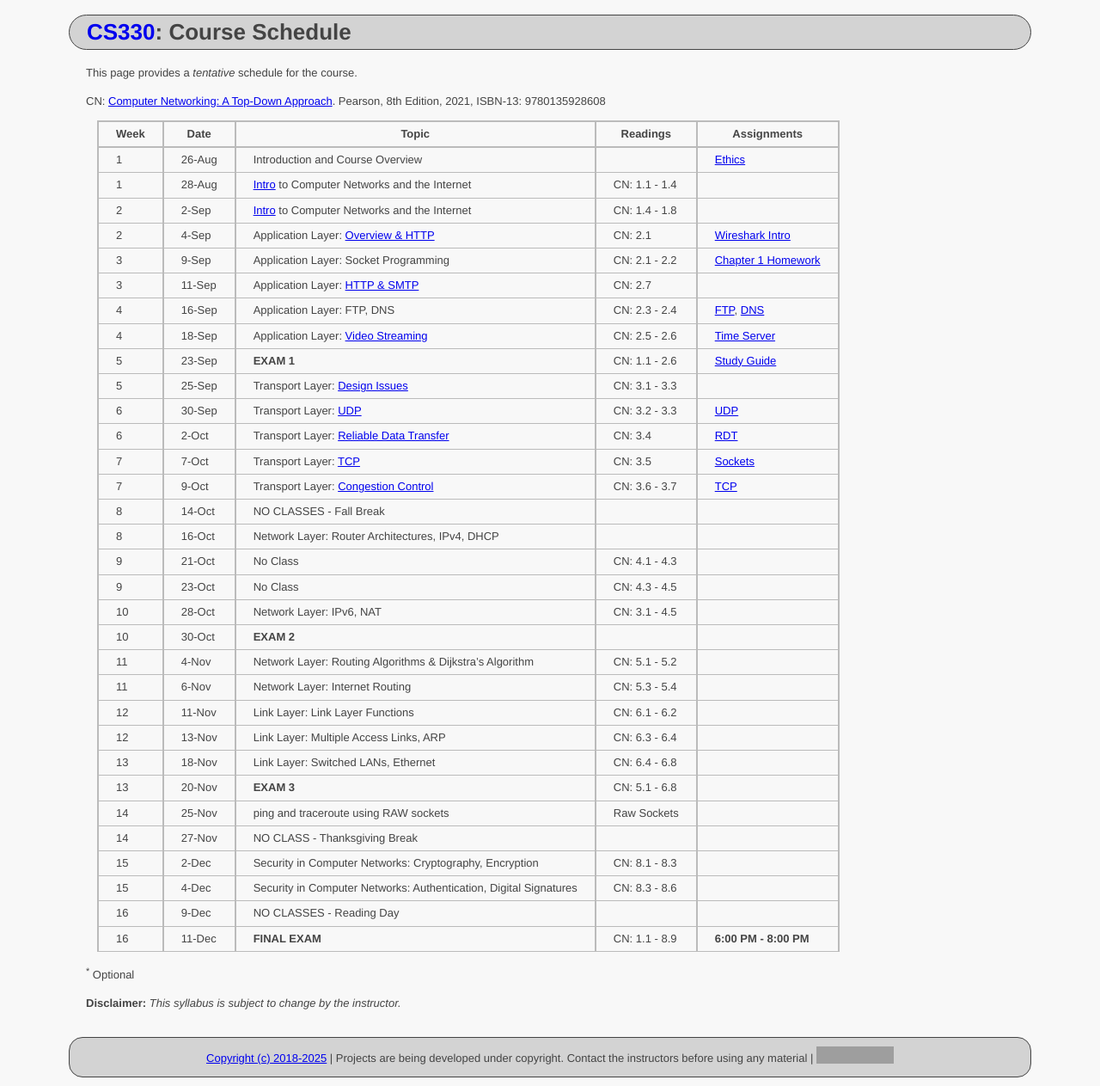
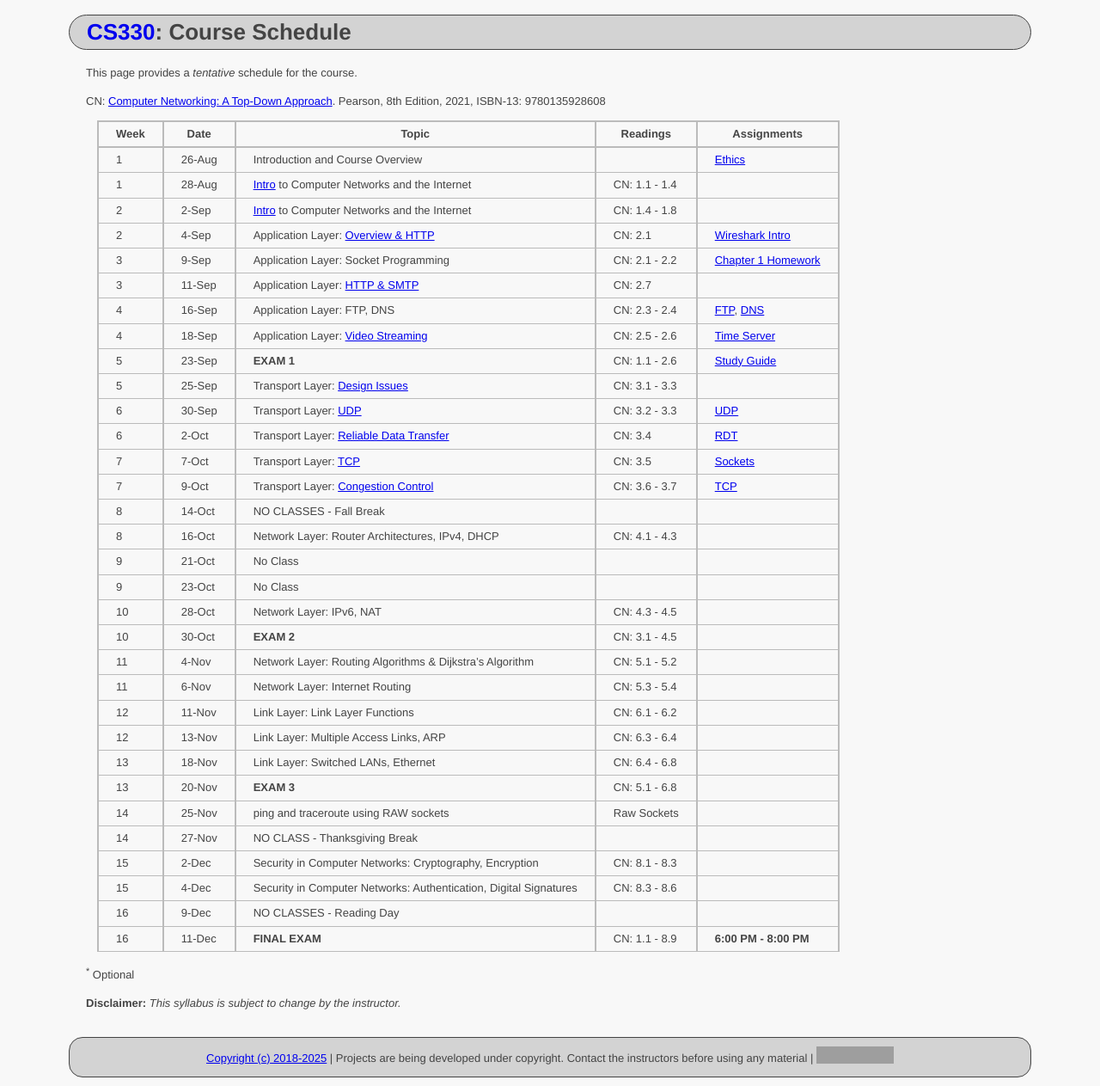
Before and after one commit to ycpcs/cs330-fall2025, a Jekyll site: the page built from schedule/index.md, in a window 1280 px wide. Shown: the whole page at 86% size. Built offline with Jekyll 4.4.1, drawn with Linux system fonts in a browser that asks for light colours; grey boxes are pictures that could not be loaded.

```diff
--- a/schedule/index.md
+++ b/schedule/index.md
@@ -25,11 +25,11 @@ CN: [Computer Networking: A Top-Down Approach](https://www.pearson.com/us/higher
 | 7    | 7-Oct  | Transport Layer: [TCP](slides/chapter_3.pdf)                        | CN: 3.5       | [Sockets](../assignments/sockets.html)                 |
 | 7    | 9-Oct  | Transport Layer: [Congestion Control](slides/chapter_3.pdf)         | CN: 3.6 - 3.7 | [TCP](../assignments/wireshark-tcp.html)               |
 | 8    | 14-Oct | NO CLASSES - Fall Break                                             |               |                                                        |
-| 8    | 16-Oct | Network Layer: Router Architectures, IPv4, DHCP                     |               |                                                        |
-| 9    | 21-Oct | No Class                                                            | CN: 4.1 - 4.3 |                                                        |
-| 9    | 23-Oct | No Class                                                            | CN: 4.3 - 4.5 |                                                        |
-| 10   | 28-Oct | Network Layer: IPv6, NAT                                            | CN: 3.1 - 4.5 |                                                        |
-| 10   | 30-Oct | **EXAM 2**                                                          |               |                                                        |
+| 8    | 16-Oct | Network Layer: Router Architectures, IPv4, DHCP                     | CN: 4.1 - 4.3 |                                                        |
+| 9    | 21-Oct | No Class                                                            |               |                                                        |
+| 9    | 23-Oct | No Class                                                            |               |                                                        |
+| 10   | 28-Oct | Network Layer: IPv6, NAT                                            | CN: 4.3 - 4.5 |                                                        |
+| 10   | 30-Oct | **EXAM 2**                                                          | CN: 3.1 - 4.5 |                                                        |
 | 11   | 4-Nov  | Network Layer: Routing Algorithms & Dijkstra's Algorithm            | CN: 5.1 - 5.2 |                                                        |
 | 11   | 6-Nov  | Network Layer: Internet Routing                                     | CN: 5.3 - 5.4 |                                                        |
 | 12   | 11-Nov | Link Layer: Link Layer Functions                                    | CN: 6.1 - 6.2 |                                                        |
```
